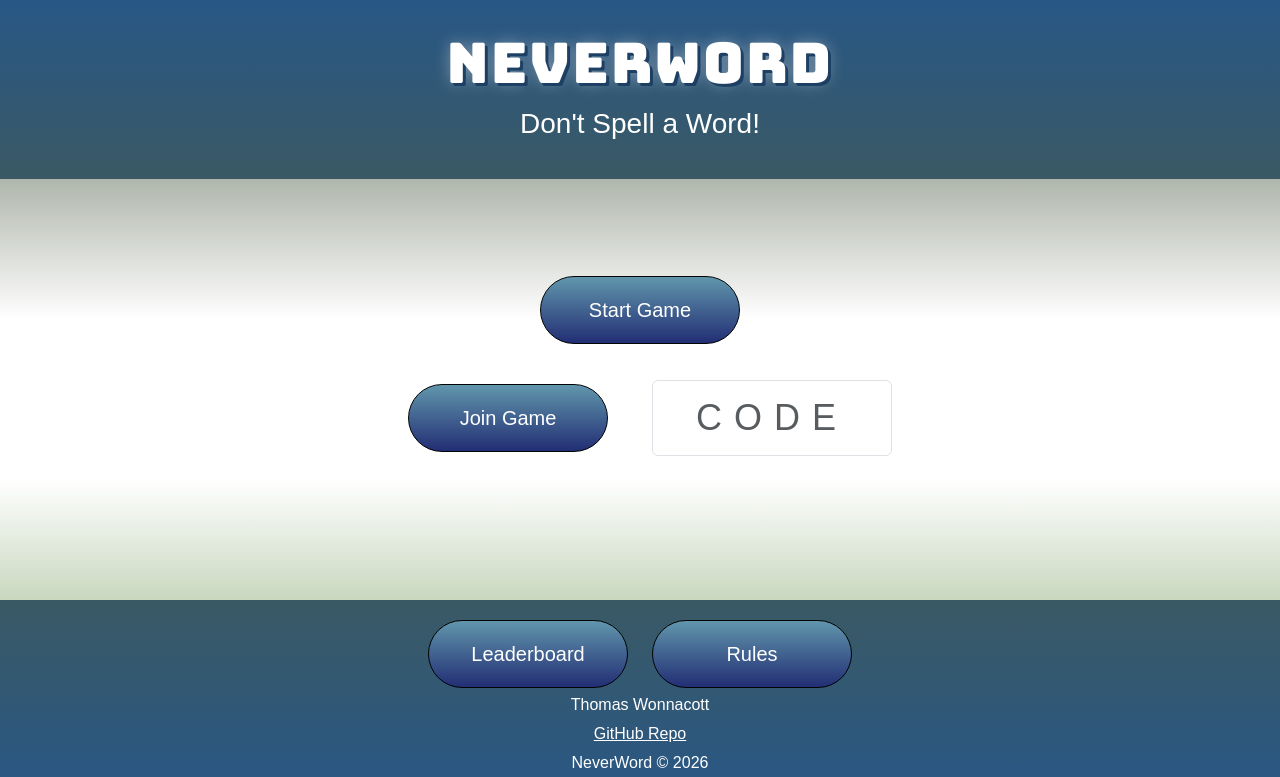
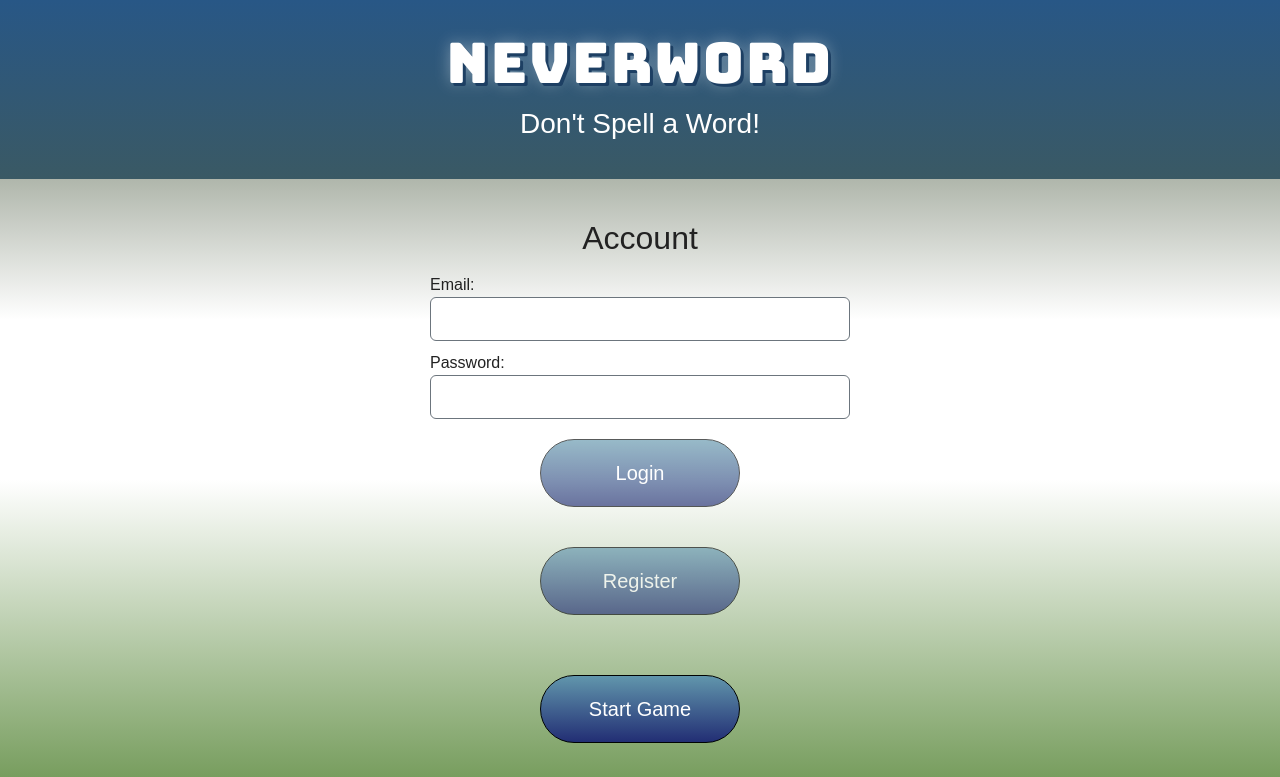
Before and after one commit to tmwonnacott/startup, a React (Vite) app: page / in a window 1280 px wide. Shown: the top 777 px of the page. Built offline with nearby package versions, Linux system fonts and the light colour scheme.

Commit message:
did a really janky version of login on the home page

```diff
--- a/src/app.css
+++ b/src/app.css
@@ -77,6 +77,45 @@
 
 .home-main > .btn-primary {
     align-self: center;
+}
+
+.login-panel {
+    align-self: center;
+    width: min(100%, 420px);
+    margin-bottom: 20px;
+}
+
+.login-panel h2 {
+    margin-bottom: 16px;
+}
+
+.login-panel label {
+    display: block;
+    margin-top: 10px;
+    text-align: left;
+}
+
+.login-panel input {
+    width: 100%;
+    min-height: 44px;
+    padding: 8px 12px;
+    border: 1px solid #6c757d;
+    border-radius: 6px;
+}
+
+.login-actions {
+    display: flex;
+    flex-wrap: wrap;
+    justify-content: center;
+}
+
+.login-actions .btn-primary {
+    min-width: 150px;
+}
+
+.login-error {
+    color: #a00000;
+    font-weight: bold;
 }
 
 /* Buttons */
--- a/src/app.jsx
+++ b/src/app.jsx
@@ -10,6 +10,7 @@ import { BluffCalled } from './bluffcalled/bluffcalled';
 import { Leaderboard } from './leaderboard/leaderboard';
 import { Loser } from './loser/loser';
 import { Winner } from './winner/winner';
+import { Profile } from './auth/auth';
 
 function ScrollToTop() {
   const { pathname } = useLocation();
@@ -36,6 +37,7 @@ export default function App() {
       <ScrollToTop />
       <Routes>
         <Route path="/" element={<Home />} />
+        <Route path="/profile" element={<Profile />} />
         <Route path="/start" element={<StartGame />} />
         <Route path="/waitingroom" element={<WaitingRoom />} />
         <Route path="/rules" element={<Rules />} />
--- /dev/null
+++ b/src/auth/auth.jsx
@@ -0,0 +1,149 @@
+import React from 'react';
+import { useNavigate, Link } from 'react-router-dom';
+import { PageFrame } from '../shared/pageFrame';
+
+export function LoginPanel() {
+  const navigate = useNavigate();
+  const [email, setEmail] = React.useState('');
+  const [password, setPassword] = React.useState('');
+  const [error, setError] = React.useState('');
+
+  async function createAuth(method) {
+    setError('');
+    try {
+      const response = await fetch('/api/auth', {
+        method,
+        headers: { 'Content-Type': 'application/json' },
+        body: JSON.stringify({ email, password }),
+      });
+      if (!response.ok) {
+        setError(
+          response.status === 409
+            ? 'An account with that email already exists.'
+            : response.status === 401
+              ? 'Email or password is incorrect.'
+              : 'Authentication failed. Please try again.',
+        );
+        return;
+      }
+
+      await response.json();
+      navigate('/profile');
+    } catch (requestError) {
+      console.error('Authentication request failed:', requestError);
+      setError('Unable to connect to the authentication service.');
+    }
+  }
+
+  return (
+    <section className="login-panel" aria-labelledby="login-heading">
+      <h2 id="login-heading">Account</h2>
+      <form onSubmit={(event) => event.preventDefault()}>
+        <label htmlFor="account-email">Email:</label>
+        <input
+          id="account-email"
+          type="email"
+          autoComplete="email"
+          value={email}
+          onChange={(event) => setEmail(event.target.value)}
+          required
+        />
+        <label htmlFor="account-password">Password:</label>
+        <input
+          id="account-password"
+          type="password"
+          autoComplete="current-password"
+          value={password}
+          onChange={(event) => setPassword(event.target.value)}
+          required
+        />
+        <div className="login-actions">
+          <button
+            type="button"
+            className="btn btn-primary"
+            disabled={!email || !password}
+            onClick={() => createAuth('PUT')}
+          >
+            Login
+          </button>
+          <button
+            type="button"
+            className="btn btn-primary"
+            disabled={!email || !password}
+            onClick={() => createAuth('POST')}
+          >
+            Register
+          </button>
+        </div>
+      </form>
+      {error && <p className="login-error" role="alert">{error}</p>}
+    </section>
+  );
+}
+
+export function Profile() {
+  const navigate = useNavigate();
+  const [email, setEmail] = React.useState('');
+  const [error, setError] = React.useState('');
+
+  React.useEffect(() => {
+    let active = true;
+
+    async function loadProfile() {
+      try {
+        const response = await fetch('/api/user/me');
+        if (response.status === 401) {
+          navigate('/');
+          return;
+        }
+        if (!response.ok) {
+          throw new Error(`Profile request failed with status ${response.status}`);
+        }
+        const user = await response.json();
+        if (active) {
+          setEmail(user.email);
+        }
+      } catch (requestError) {
+        console.error('Unable to load profile:', requestError);
+        if (active) {
+          setError('Unable to load your profile. Please try again.');
+        }
+      }
+    }
+
+    loadProfile();
+    return () => {
+      active = false;
+    };
+  }, [navigate]);
+
+  async function handleLogout() {
+    setError('');
+    try {
+      const response = await fetch('/api/auth', { method: 'DELETE' });
+      if (!response.ok) {
+        throw new Error(`Logout request failed with status ${response.status}`);
+      }
+      navigate('/');
+    } catch (requestError) {
+      console.error('Logout request failed:', requestError);
+      setError('Unable to log out. Please try again.');
+    }
+  }
+
+  return (
+    <PageFrame
+      className="home-page"
+      footer={<Link to="/" className="btn btn-primary">Back to game</Link>}
+    >
+      <main className="container text-center profile-main">
+        <h2>Profile</h2>
+        <p>Logged in as: {email || 'Loading...'}</p>
+        {error && <p className="login-error" role="alert">{error}</p>}
+        <button type="button" className="btn btn-primary" onClick={handleLogout}>
+          Logout
+        </button>
+      </main>
+    </PageFrame>
+  );
+}
--- a/src/home/home.jsx
+++ b/src/home/home.jsx
@@ -1,6 +1,7 @@
 import React, { useState } from 'react';
 import { Link } from 'react-router-dom';
 import { PageFrame } from '../shared/pageFrame';
+import { LoginPanel } from '../auth/auth';
 
 export function Home() {
   const [gameCode, setGameCode] = useState('');
@@ -21,6 +22,7 @@ export function Home() {
       }
     >
       <main className="container text-center home-main">
+        <LoginPanel />
         <Link to="/waitingroom" className="btn btn-primary">Start Game</Link>
         <div className="join-game">
           <Link to="/start" className="btn btn-primary">Join Game</Link>
--- /dev/null
+++ b/vite.config.js
@@ -0,0 +1,9 @@
+import { defineConfig } from 'vite';
+
+export default defineConfig({
+  server: {
+    proxy: {
+      '/api': 'http://localhost:3000',
+    },
+  },
+});
```
